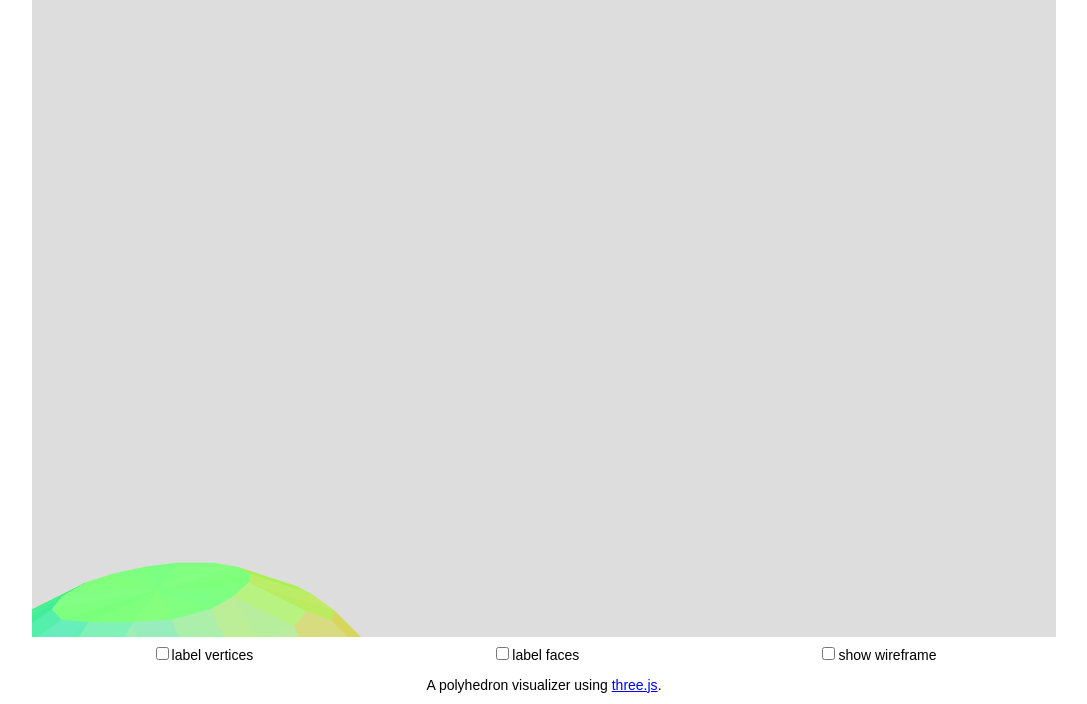
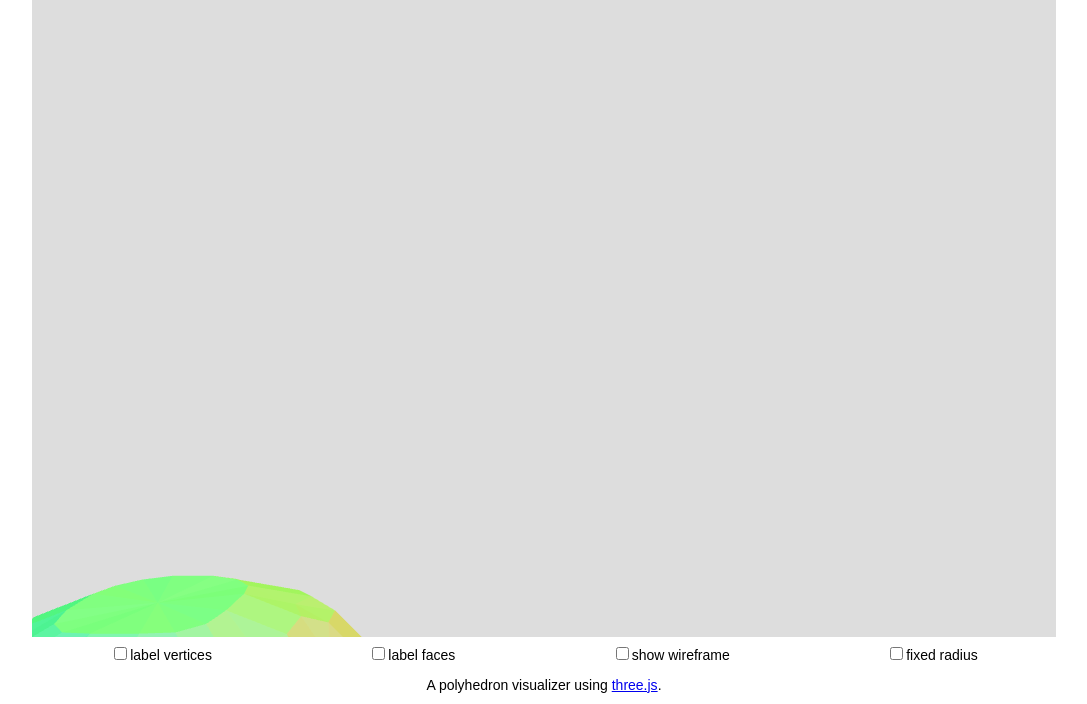
Before and after one commit to gyrgir/polyeditor, a website built with Vite: page index.html in a window 1280 px wide. Shown: the part 70-774 px from the top of the page, without its empty margins (96-1183 px from the left). Built offline with nearby package versions, Linux system fonts and the light colour scheme.

Commit message:
Adding alternate scaling mode (proportional)

```diff
--- a/index.html
+++ b/index.html
@@ -24,6 +24,7 @@
         <label for="polyhedra-vertex-labels"><input type="checkbox" id="polyhedra-vertex-labels">label vertices</label>
         <label for="polyhedra-face-labels"><input type="checkbox" id="polyhedra-face-labels">label faces</label>
         <label for="polyhedra-wireframe"><input type="checkbox" id="polyhedra-wireframe">show wireframe</label>
+        <label for="polyhedra-scale-mode"><input type="checkbox" id="polyhedra-scale-mode">fixed radius</label>
       </div>
       <p id="description">
         A polyhedron visualizer using <a href="https://threejs.org/">three.js</a>.
--- a/src/Polyeditor/Polyeditor.js
+++ b/src/Polyeditor/Polyeditor.js
@@ -38,11 +38,17 @@ class Polyeditor {
         this.#loop.stop();
     }
 
-    generate(input) {
+    generate(input, nodesToSphere = false) {
+        const baseRadius = 2.0;
         if (this.#polyhedron) {
             this.#scene.remove(this.#polyhedron);
         }
         this.#polyhedronData = parseConway(input);
+        if (nodesToSphere) {
+            this.#polyhedronData.verticesToSphere(baseRadius);
+        } else {
+            this.#polyhedronData.setRadius(baseRadius);
+        }
         this.#polyhedron = drawPolyhedron(this.#polyhedronData);
         this.#scene.add(this.#polyhedron);
 
--- a/src/Polyeditor/polyhedra/Polyhedron.js
+++ b/src/Polyeditor/polyhedra/Polyhedron.js
@@ -105,6 +105,17 @@ class Polyhedron {
     }
 
     setRadius(newRadius) {
+        const maxRadius = this.vertices.reduce(
+            (prev, next) => Math.max(prev, next.length()), 0.0);
+        const factor = newRadius / maxRadius;
+
+        this.vertices.map((vertex) => {
+            vertex.multiplyScalar(factor);
+            return vertex;
+        });
+    }
+
+    verticesToSphere(newRadius) {
         this.vertices.map((vertex) => {
             vertex.setLength(newRadius);
             return vertex;
--- a/src/Polyeditor/polyhedra/parseConway.js
+++ b/src/Polyeditor/polyhedra/parseConway.js
@@ -5,8 +5,6 @@ import { dodecahedron } from "./dodecahedron";
 import { icosahedron } from "./icosahedron";
 
 import { Polyhedron } from "./Polyhedron";
-
-const baseRadius = 2.0;
 
 function getBaseShape(input) {
     switch (input.toLowerCase()) {
@@ -59,10 +57,8 @@ function applyOperation(operation, shape) {
 function parseConway(input) {
     const steps = [...input.trim()].reverse();
     let shape = getBaseShape(steps[0]);
-    shape.setRadius(baseRadius);
     for (let i = 1; i < steps.length; i+= 1) {
         shape = applyOperation(steps[i], shape);
-        shape.setRadius(baseRadius);
     }
     return shape;
 }
--- a/src/main.js
+++ b/src/main.js
@@ -6,13 +6,17 @@ async function main() {
     polyeditor.start();
 
     const polyhedraInput = document.getElementById("polyhedra-input");
+    const scaleModeInput = document.getElementById("polyhedra-scale-mode");
     const urlParams = new URLSearchParams(window.location.search);
     polyhedraInput.value = urlParams.has('p') ? urlParams.get('p') : randomShape();
-    polyeditor.generate(polyhedraInput.value);
 
-    polyhedraInput.addEventListener('change', (event) => {
-        polyeditor.generate(event.target.value);
-    })
+    function updateShape() {
+        polyeditor.generate(polyhedraInput.value, scaleModeInput.checked);
+    }
+
+    updateShape();
+    polyhedraInput.addEventListener('change', updateShape);
+    scaleModeInput.addEventListener('change', updateShape);
 
     const vertexLabelsInput = document.getElementById("polyhedra-vertex-labels");
     polyeditor.updateVertexLabels(vertexLabelsInput.checked);
```
